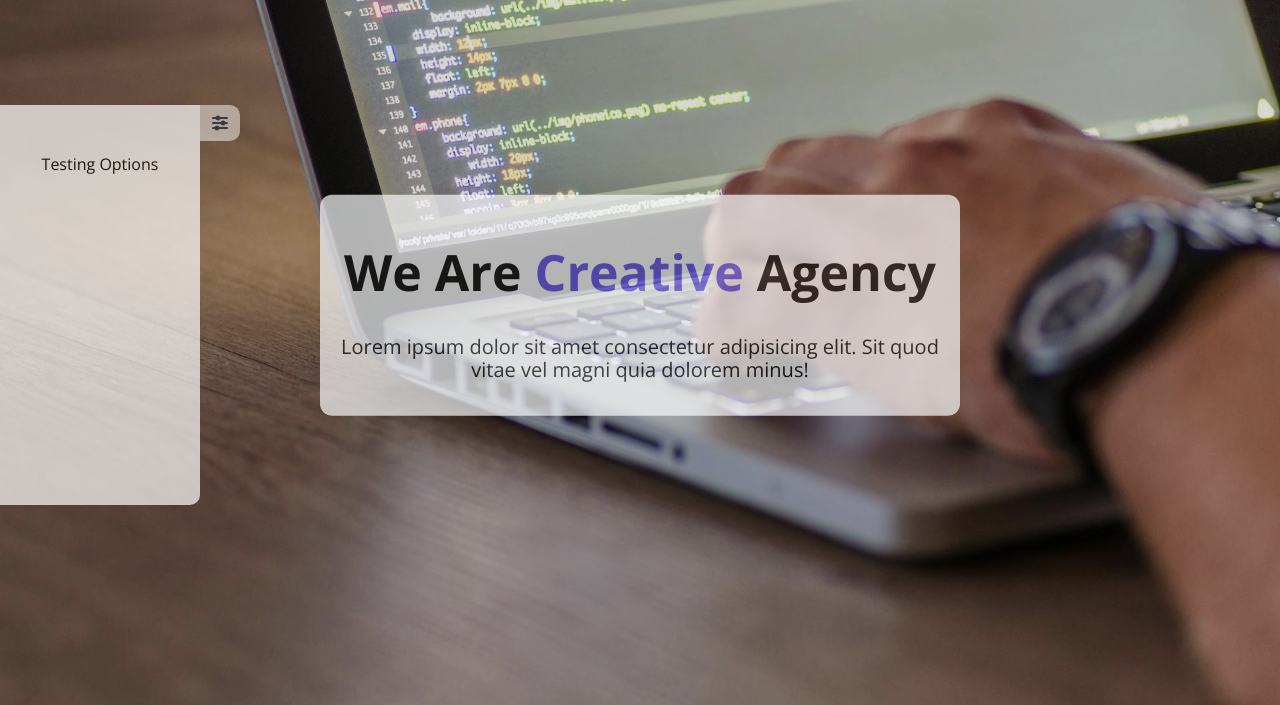
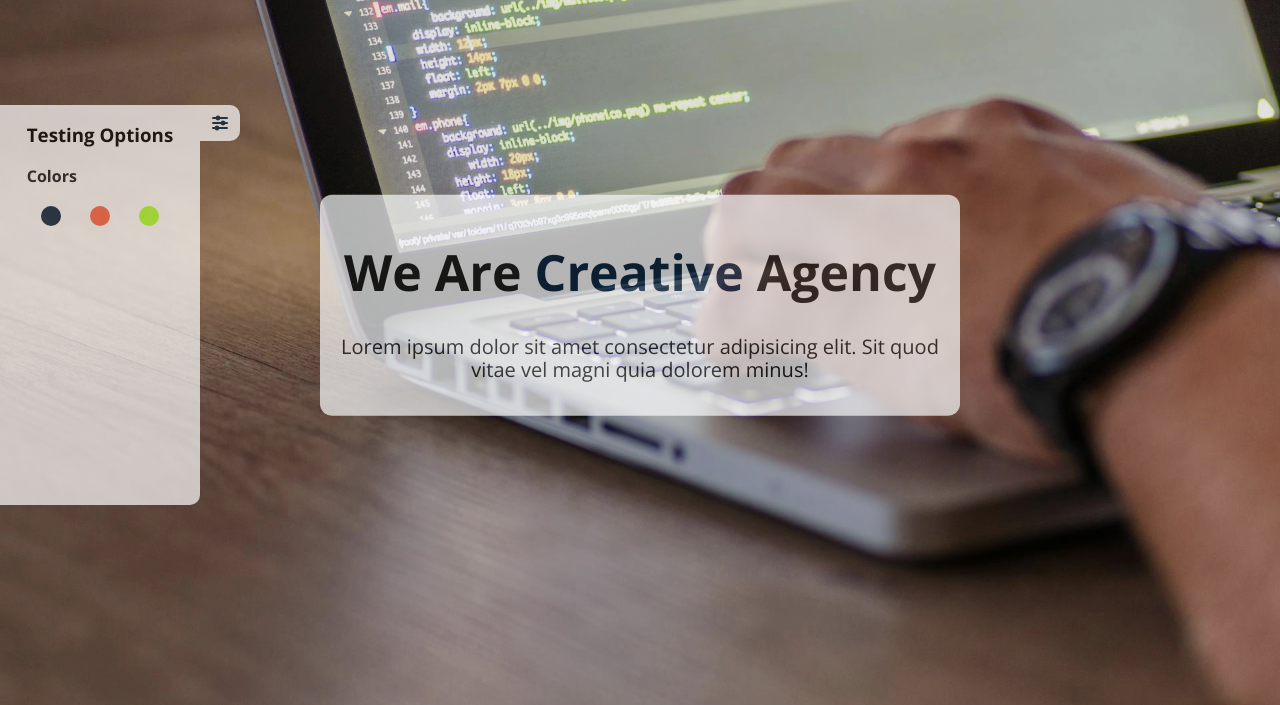
Before and after one commit to YeahiaNurulAmin/Code-YNA-Tamplate, a website: page index.html in a window 1280 px wide. Both pictures are taken after a click on the icon 20 px from the left and 218 px from the top of the page. Shown: the part 95-800 px from the top of the page. Drawn offline with nearby package versions, Linux system fonts and the light colour scheme.

Commit message:
Enhance README and implement settings customization feature
- Updated README.md with detailed project description, features, installation, and usage instructions.
- Modified master.css to improve settings box styling and z-index management.
- Updated index.html to include a settings panel with color customization options.
- Enhanced master.js to toggle settings box visibility and implement color switching functionality.

```diff
--- a/css/master.css
+++ b/css/master.css
@@ -17,7 +17,7 @@ body {
 /* START SETTING BOX */
 .settings-box {
     position: fixed;
-    z-index: 1999;
+    z-index: 999;
     left: -200px;
     top: 25%;
     width: 200px;
@@ -30,28 +30,68 @@ body {
     opacity: var(--bg-opacity);
     transition: 0.3s;
 }
-.settings-box > .setting-icon {
-    padding: 10px;
+.settings-box .setting-box-icon {
+    /* padding: 10px; */
     position: absolute;
     left: 200px;
-    z-index: 2000;
+    z-index: 999;
     border-radius: 0 10px 10px 0;
     color: var(--primary-color);
     background-color: var(--background-color);
-    opacity: var(--bg-opacity);
+    transition: 0.3s;
+}
+.setting-icon {
+    padding: 10px;
+    z-index: 999;
+    border-radius: 0 10px 10px 0;
+    color: var(--primary-color);
+    width: 20px;
     transition: 0.3s;
 }
 .settings-box .setting-icon:hover {
     cursor: pointer;
     color: var(--secondary-color);
 }
+.open-settings-box {
+    left: 0px;
+}
 .settings-box > .setting-container {
     position: relative;
-    top: 50px;
+    /* top: 50px; */
 
 }
-.open-settings-box {
-    left: 0px;
+.settings-box > .setting-container h4 {
+    font-weight: bold;
+    color: var(--primary-text-color);
+}
+.setting-container .setting-option {
+
+}
+.setting-container .setting-option .color-list {
+    list-style: none;
+    display: flex;
+    justify-content: space-around;
+    margin: 0;
+    padding-inline-start: 0;
+}
+.setting-container .setting-option .color-list li {
+    background-color: black;
+    width: 20px;
+    height: 20px;
+    border-radius: 50%;
+    cursor: pointer;
+}
+.setting-container .setting-option .color-list li:first-child {
+    background-color: #0A2540;
+}
+.setting-container .setting-option .color-list li:nth-child(2) {
+    background-color: #ff6347;
+}
+.setting-container .setting-option .color-list li:nth-child(3) {
+    background-color: #adff2f;
+}
+.setting-container .setting-option .color-list .active {
+    opacity: 0.5;
 }
 /* END SETTING BOX */
 /* Start Landing Page */
@@ -64,7 +104,7 @@ body {
     transition: 1s;
 }
 .landing-page .overlay {
-    background-color: #00000027;
+    background-color: #0000001e;
     position: absolute;
     width: 100%;
     height: 100%;
@@ -142,7 +182,7 @@ header nav ul li a:hover {
     border-radius: 12px; */
 }
 .introduction-text h1 span {
-    color: var(--accent-color);
+    color: var(--primary-color);
     transition: 0.1s;
 
 }
--- a/index.html
+++ b/index.html
@@ -18,9 +18,19 @@
     <body>
         <!-- Start Settings Box -->
          <div class="settings-box">
-            <i class="setting-icon fa-solid fa-sliders"></i>
+            <div class="setting-box-icon">
+                <i class="setting-icon fa-solid fa-sliders fa-flip"></i>
+            </div>
             <div class="setting-container">
-                Testing Options
+                <h3>Testing Options</h3>
+                <h4>Colors</h4>
+                <div class="setting-option">
+                    <ul class="color-list">
+                        <li class="active" data-color="#0A2540"></li>
+                        <li data-color="#ff6347"></li>
+                        <li data-color="#adff2f"></li>
+                    </ul>
+                </div>
             </div>
          </div>
         <!-- End Settings Box -->
--- a/js/master.js
+++ b/js/master.js
@@ -22,11 +22,24 @@ setInterval(() => {
 }, 5000);
 
 // Open setting box
-let settingBox = document.querySelector(".settings-box");
+document.querySelector(".setting-icon").addEventListener("click", (e) => {
+    document.querySelector(".settings-box").classList.toggle("open-settings-box");
+});
 
+
+// Toggle flip icon
 document.querySelector(".setting-icon").addEventListener("click", (e) => {
-    if (settingBox.classList.contains("open-settings-box"))
-        settingBox.classList.remove("open-settings-box");
-    else
-        settingBox.classList.add("open-settings-box");
+    e.currentTarget.classList.toggle("fa-flip");
 });
+
+
+// Switch color
+const LiColor = document.querySelectorAll(".color-list li");
+
+LiColor.forEach((i) => {
+    i.classList.remove("active");
+    i.addEventListener("click", e => {
+        document.documentElement.style.setProperty("--primary-color", e.currentTarget.dataset.color);
+        e.currentTarget.classList.add("active");
+    })
+})
```
Also changed, not shown: README.md.
